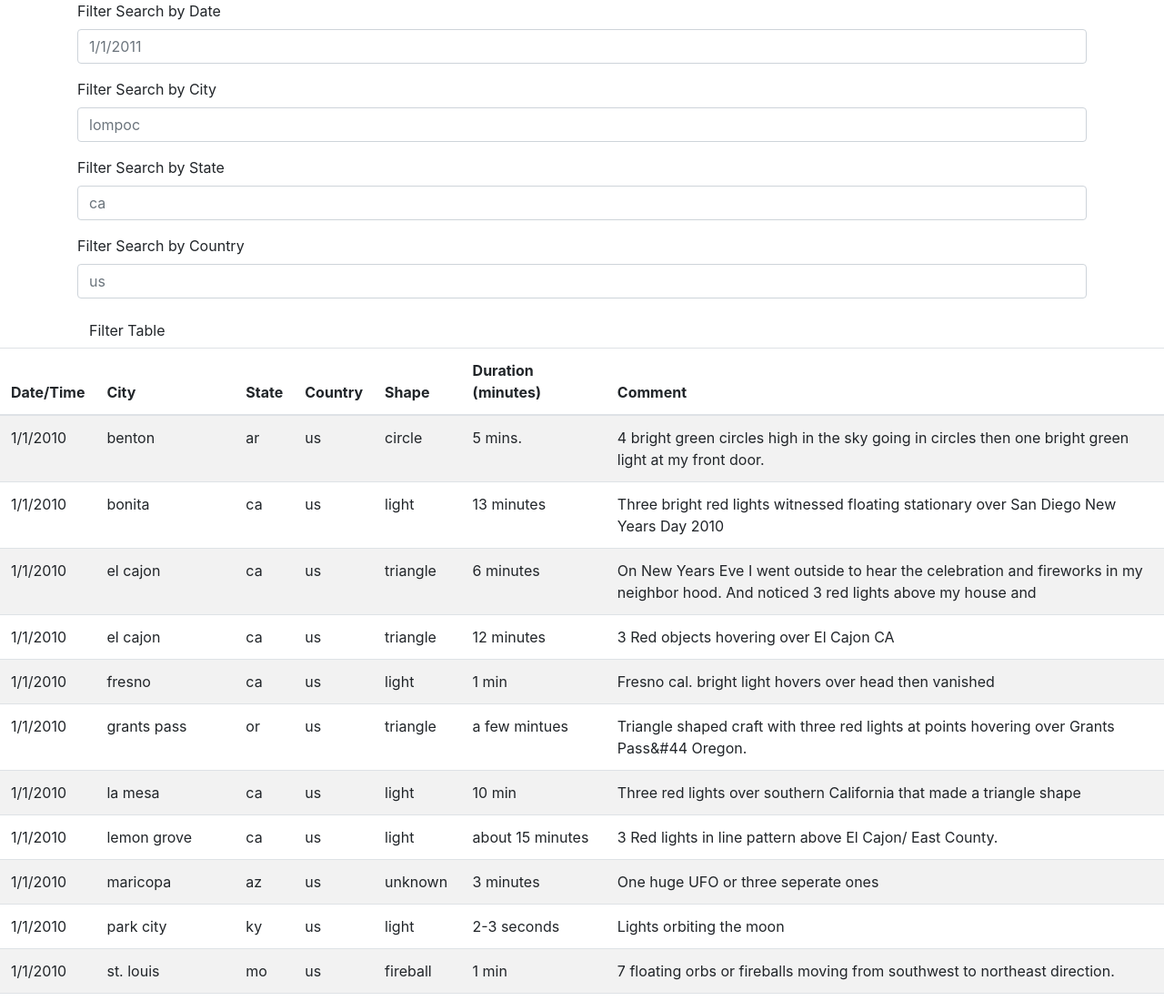
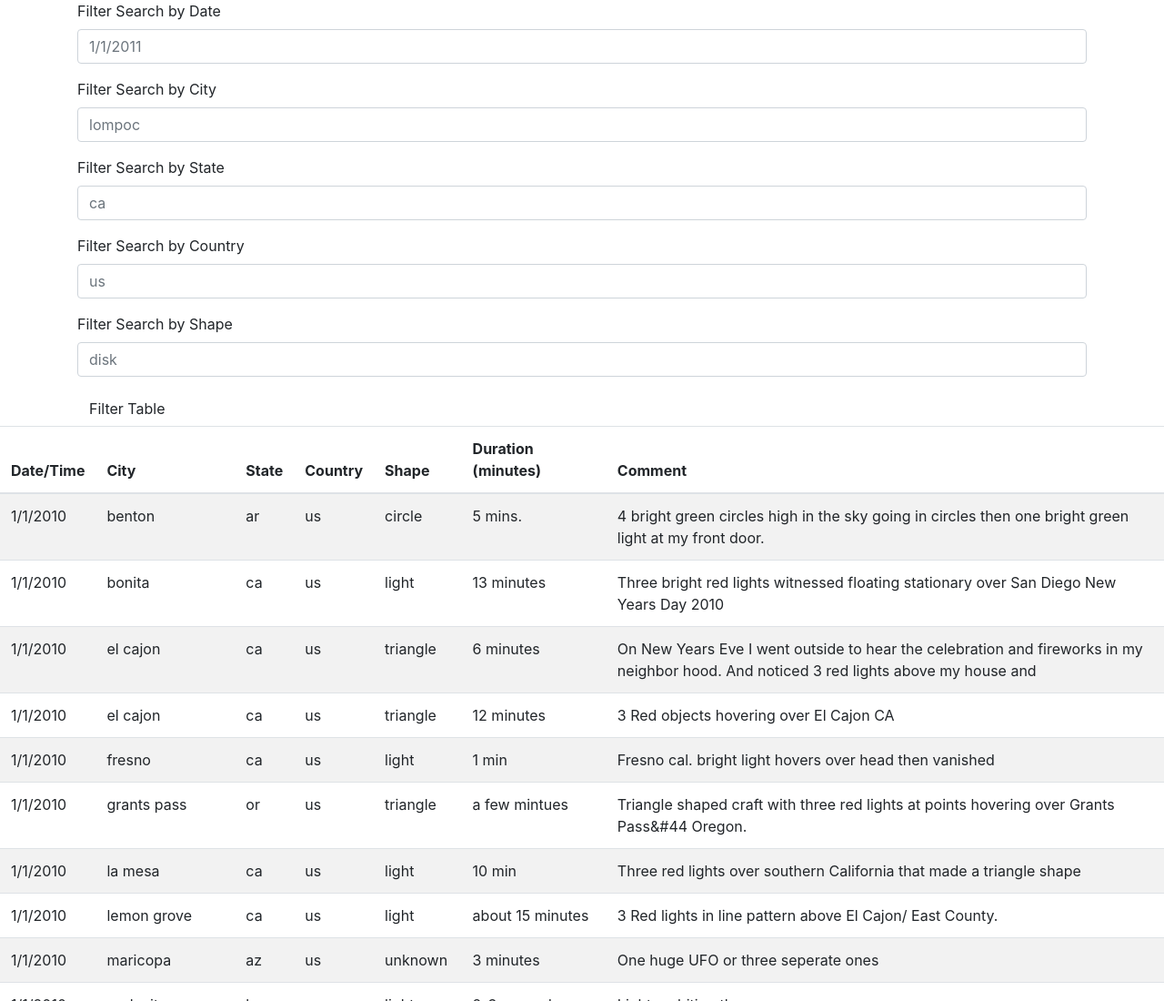
Before and after one commit to ball4410/javascript-challenge, a plain HTML site: page UFO-level-2/index.html in a window 1280 px wide. Shown: the top 1100 px of the page at 91% size. Drawn offline with nearby package versions, Linux system fonts and the light colour scheme.

Commit message:
Added filter for shape

```diff
--- a/UFO-level-2/index.html
+++ b/UFO-level-2/index.html
@@ -28,6 +28,10 @@
                             <label for="country">Filter Search by Country</label>
                             <input class="form-control" id="country" type="text" placeholder="us">
                         </div>
+                        <div class="filter form-group">
+                            <label for="shape">Filter Search by Shape</label>
+                            <input class="form-control" id="shape" type="text" placeholder="disk">
+                        </div>
                         <button id="button" type="button" class="btn btn-default">Filter Table</button>
                     </form>
                 </div>
```
